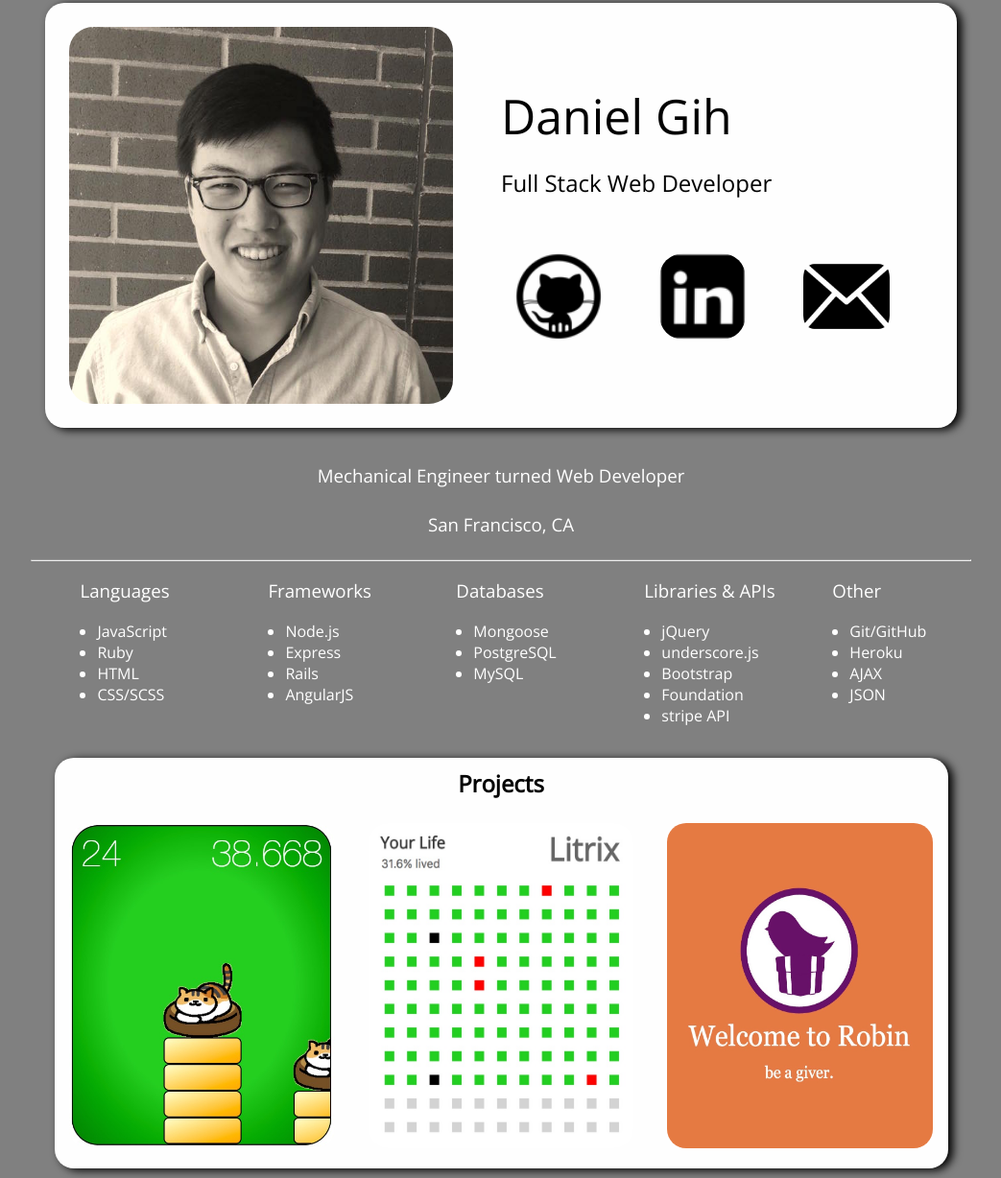
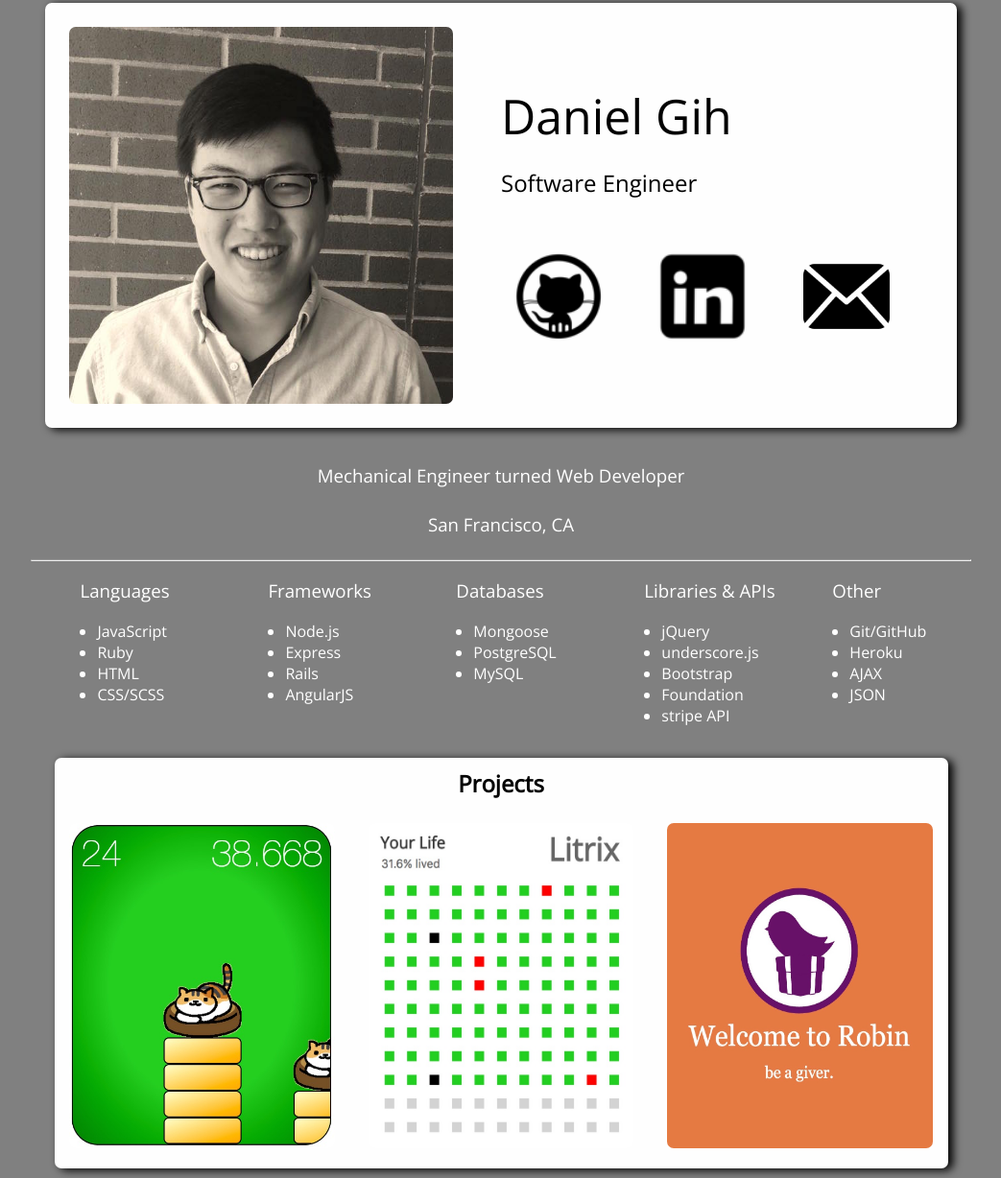
Before and after one commit to danly/danlyg.github.io, a plain HTML site: page index.html in a window 1280 px wide. Shown: the part 97-1325 px from the top of the page at 96% size, without its empty margins (118-1161 px from the left). Drawn offline with nearby package versions, Linux system fonts and the light colour scheme.

Commit message:
meh this needs to be rebuilt anyways

```diff
--- a/index.html
+++ b/index.html
@@ -24,7 +24,7 @@
       <img src="./images/profile.jpg">
       <div class='title'>
         <h1>Daniel Gih</h1>
-        <h2>Full Stack Web Developer</h2>
+        <h2>Software Engineer</h2>
       </div>
       <div class='logoContainer'>
         <a href="https://www.github.com/danlyg"><div class='logoButton' id='gh'><img src="./images/Github.png"></div></a>
--- a/main.css
+++ b/main.css
@@ -42,7 +42,7 @@ html, body {
   bottom: 15px;
   color: white;
   opacity: 0.8;
-  border-radius: 20px;
+  border-radius: 7px;
   font-size: 34px;
   font-weight: bold;
   background-color: rgba(0, 0, 0, 0.5);
@@ -64,7 +64,7 @@ html, body {
   margin: 0 auto;
   top: 100px;
   background-color: #FEFEFE;
-  border-radius: 20px;
+  border-radius: 7px;
   box-shadow: 5px 2px 10px black;
   overflow: hidden;
   width: 95%;
@@ -75,7 +75,7 @@ html, body {
 .headerContainer img{
   margin: 25px;
   margin-right: 50px;
-  border-radius: 25px;
+  border-radius: 7px;
   width: 400px;
   float: left;
 }
@@ -108,17 +108,7 @@ html, body {
   height: 100px;
   width: 100px;
   overflow: hidden;
-  -moz-transition: transform 1.5s;
-  -webkit-transition: transform 1.5s;
-  transition: transform 1.5s;
 }
-
-.logoButton:hover {
-  -webkit-transform: rotate(360deg);
-  -moz-transform: rotate(360deg);
-  transform:rotate(360deg);
-}
-
 
 .logoButton img {
   margin: 0;
@@ -201,7 +191,7 @@ html, body {
   position: relative;
   margin: 0 auto;
   background-color: #FEFEFE;
-  border-radius: 20px;
+  border-radius: 7px;
   box-shadow: 5px 2px 10px black;
   overflow: hidden;
   width: 95%;
@@ -230,7 +220,7 @@ html, body {
   margin-top: 5px;
   width: 99%;
   height: 93%;
-  border-radius: 20px;
+  border-radius: 7px;
 }
 
 .projectOverlay {
@@ -238,7 +228,7 @@ html, body {
   z-index: 9001;
   width: 30%;
   height: 348px;
-  border-radius: 30px;
+  border-radius: 7px;
   background-color: rgba(0, 0, 0, 0.72);
   color: white;
   opacity: 0;
--- a/main.js
+++ b/main.js
@@ -1,4 +1 @@
-$(function(){
-  console.log('working')
-
-})
+// dont need js
```
